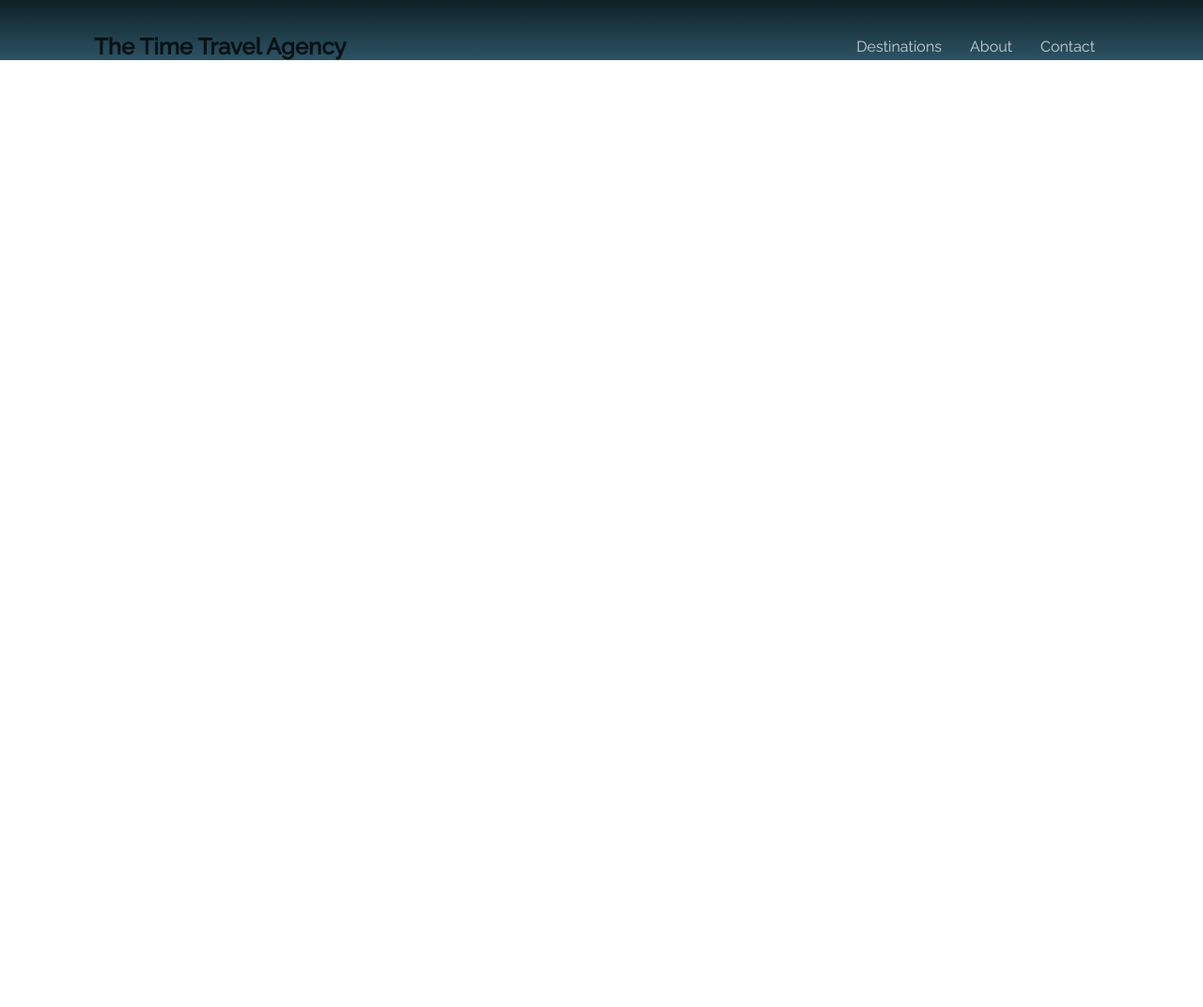
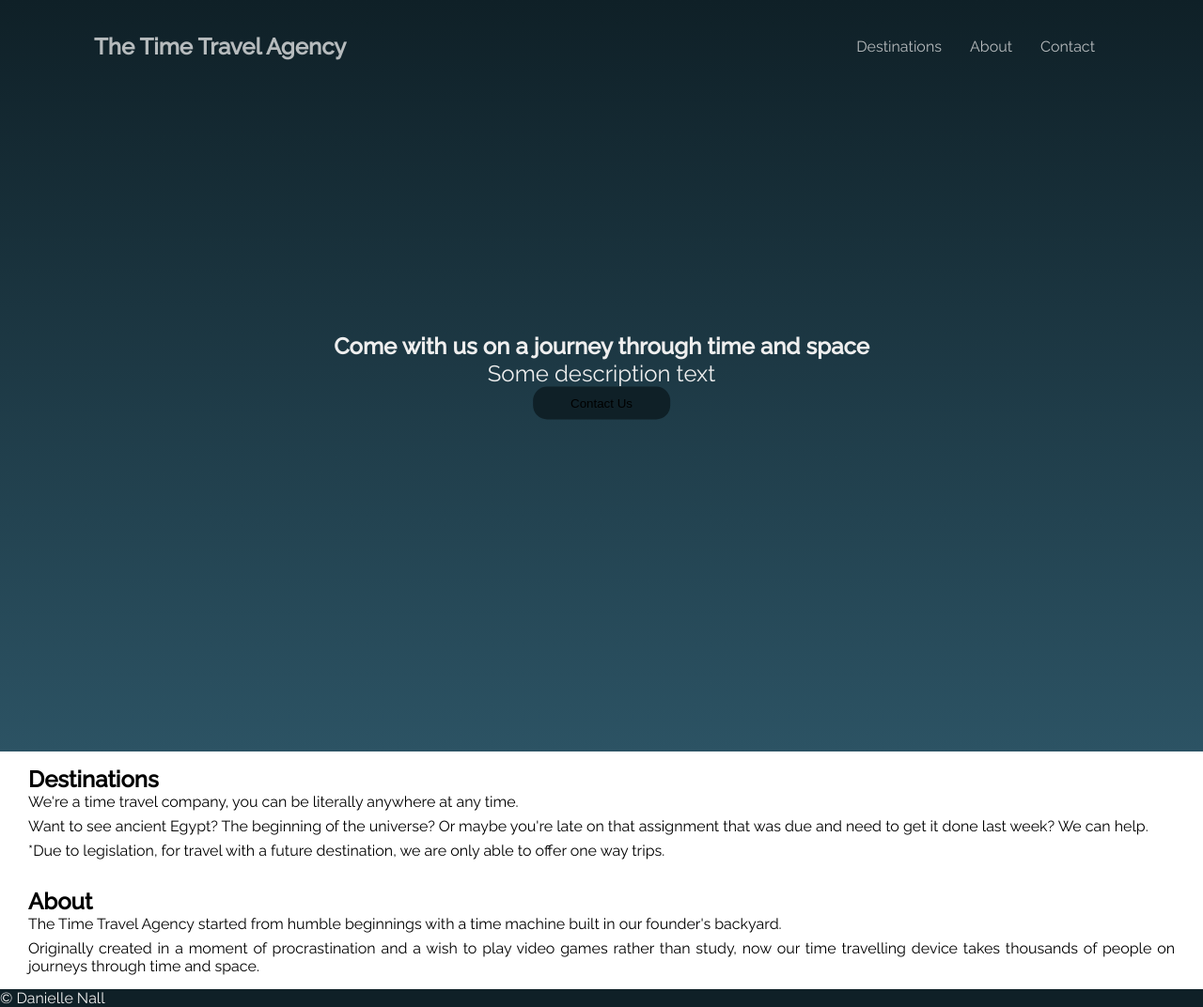
Before and after one commit to daniellenall/travel-agency, a website: page index.html in a window 1280 px wide. Shown: the whole page at 94% size. Before the commit the page ends 800 px from the top, so only its background shows below. Drawn offline with Linux system fonts and the light colour scheme.

Commit message:
Filled out some extra sections and started styling elements

```diff
--- a/index.html
+++ b/index.html
@@ -18,5 +18,40 @@
            <li><a href="#">Contact</a></li>
        </nav>
     </header>
+    <section class="hero">
+      <div class="hero-content">
+          <h1>Come with us on a journey through time and space</h1>
+          <h2>Some description text</h2>
+          <button class="btn">Contact Us</button>
+      </div>
+    </section>
+    <section class="destinations">
+      <h2>Destinations</h2>
+      <p class="paragraph">
+          We're a time travel company, you can be literally anywhere at any time.
+      </p>
+      <p class="paragraph">
+        Want to see ancient Egypt? The beginning of the universe? Or maybe you're late on that assignment that was due and need to get it done last week? We can help.
+      </p>
+
+      <p class="paragraph">
+        *Due to legislation, for travel with a future destination, we are only able to offer one way trips.
+      </p>
+    </section>
+
+    <section class="about">
+      <h2>About</h2>
+      <p class="paragraph">
+        The Time Travel Agency started from humble beginnings with a time machine built in our founder's backyard.</p>
+      <p class="paragraph">
+        Originally created in a moment of procrastination and a wish to play video games rather than study, now our time travelling device takes thousands of people on journeys through time and space.
+      </p>
+    </section>
+
+    <footer class="footer">
+      <p class="paragraph copy">
+        &copy; Danielle Nall
+      </p>
+    </footer>
 </body>
 </html>
--- /dev/null
+++ b/sass/base/_animations.scss
@@ -0,0 +1,9 @@
+
+@keyframes fade-in {
+    0% {
+        opacity: 0;
+    }
+    100% {
+        opacity: 1;
+    }
+}
--- a/sass/base/_base.scss
+++ b/sass/base/_base.scss
@@ -4,10 +4,11 @@
     box-sizing: border-box;
 }
 
-html {
-    font-size: 1em;
-}
 
 body {
     font-family: 'Raleway';
 }
+
+section {
+    padding: 15px 30px;
+}
--- a/sass/base/_typography.scss
+++ b/sass/base/_typography.scss
@@ -6,3 +6,12 @@ a {
         opacity: 1;
     }
 }
+
+.paragraph {
+    margin-bottom: 7px;
+    text-align: justify;
+
+    &:last-child {
+        margin-bottom: 0;
+    }
+}
--- /dev/null
+++ b/sass/components/_buttons.scss
@@ -0,0 +1,11 @@
+.btn {
+    border: none;
+    padding: 10px 40px;
+    background-color: $dark-blue;
+    border-radius: 15px;
+
+    &:hover {
+        opacity: 0.75;
+        color: pink;
+    }
+}
--- /dev/null
+++ b/sass/layout/_footer.scss
@@ -0,0 +1,5 @@
+.footer {
+    background-color: $dark-blue;
+    color: $text-light;
+    width: 100%;
+}
--- a/sass/layout/_header.scss
+++ b/sass/layout/_header.scss
@@ -1,14 +1,16 @@
 header {
-    background: linear-gradient(#0F2027, #2C5364);
+    position: absolute;
+    width: 100%;
     display: flex;
     justify-content: space-between;
     align-items: center;
     padding: 35px 100px 0;
+    animation: 1s fade-in;
 
 
     h2 {
         a {
-            color: darken(#203A43, 50%);
+            color: $text-light;;
         }
     }
 }
--- /dev/null
+++ b/sass/layout/_hero.scss
@@ -0,0 +1,22 @@
+.hero {
+    position: relative;
+    background: linear-gradient($dark-blue, $light-blue);
+    background-image: url('img/space.jpg') cover;
+    justify-content: center;
+    text-align: center;
+    min-height: 100vh;
+    z-index: -1;
+
+    .hero-content {
+        position: absolute;
+        top: 50%;
+        left: 50%;
+        transform: translate(-50%, -50%);
+        color: $text-light;
+
+        h2 {
+            font-weight: 400;
+        }
+    }
+
+}
--- a/sass/layout/_nav.scss
+++ b/sass/layout/_nav.scss
@@ -5,7 +5,7 @@ nav {
         margin: 0 15px;
 
         a {
-            color: #FFF;
+            color: $text-light;
         }
     }
 }
--- a/sass/main.scss
+++ b/sass/main.scss
@@ -1,7 +1,14 @@
 @import url('https://fonts.googleapis.com/css?family=Raleway:200,300,400,500');
+
+@import "utils/variables";
 
 @import "base/base";
 @import "base/typography";
+@import "base/animations";
 
 @import "layout/header";
 @import "layout/nav";
+@import "layout/hero";
+@import "layout/footer";
+
+@import "components/buttons";
--- /dev/null
+++ b/sass/utils/_variables.scss
@@ -0,0 +1,4 @@
+$dark-blue: #0F2027;
+$light-blue: #2C5364;
+
+$text-light: #EEE;
```
Also changed, not shown: css/style.css, img/space.jpg (added).
